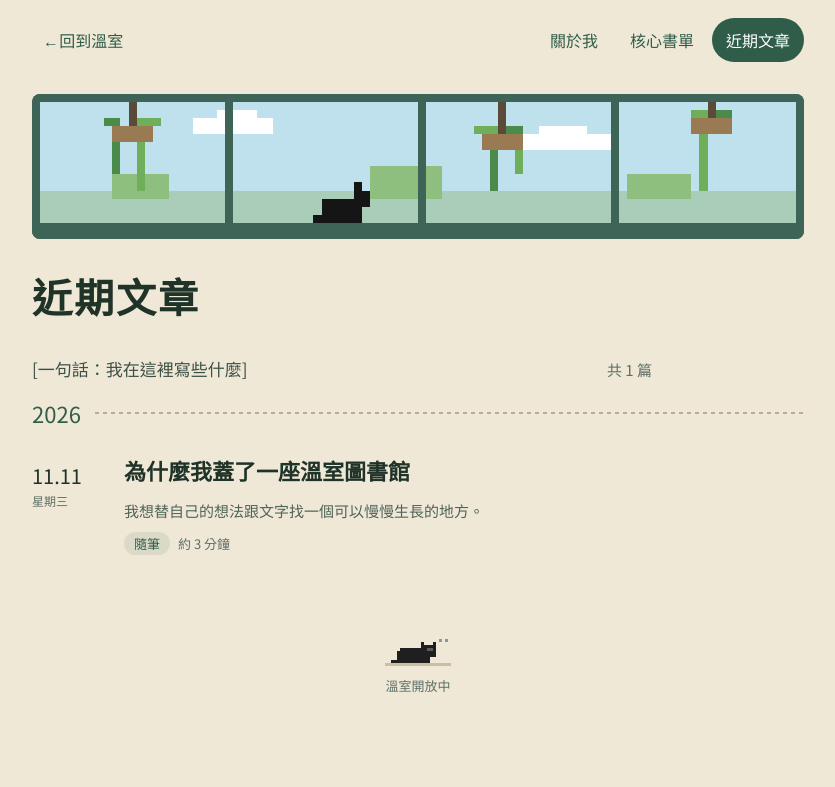
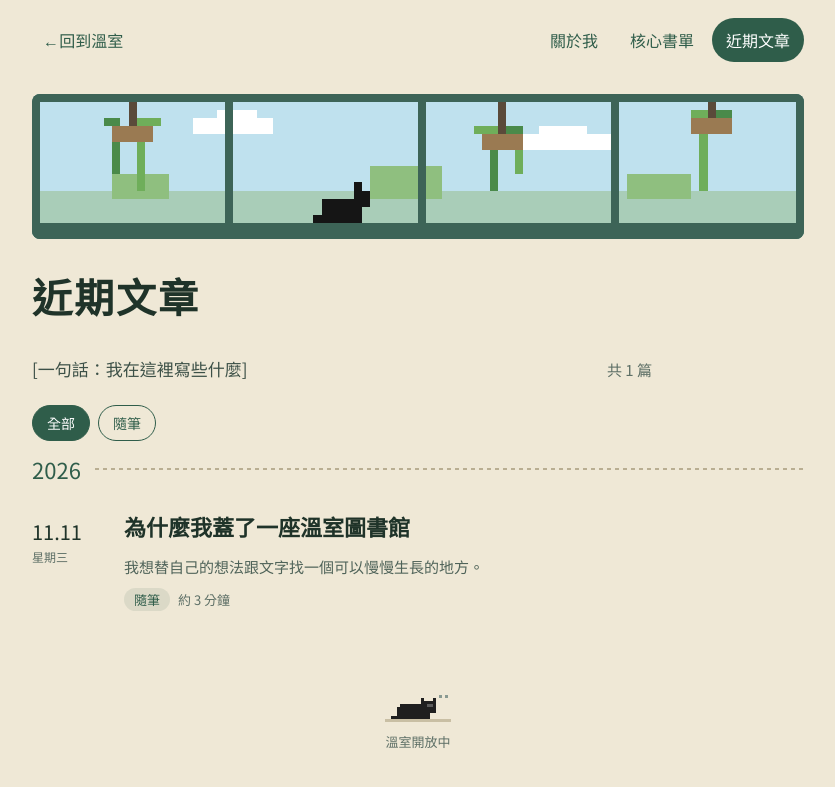
Before and after one commit to Pearlish128624/Pearlish128624.github.io, a Jekyll site: the page built from posts.html, in a window 1280 px wide. Shown: the top 787 px of the page, without its empty margins (222-1057 px from the left). Built offline with Jekyll 4.4.1, drawn with Linux system fonts in a browser that asks for light colours; some web fonts are replaced.

Commit message:
Add category filter to posts page and link post category
Co-Authored-By: Claude Opus 5.5 <noreply@anthropic.com>

```diff
--- a/_layouts/post.html
+++ b/_layouts/post.html
@@ -14,7 +14,7 @@
 </div>
 <article class="post">
   <header class="posthead">
-    <span class="pix meta"><span>{{ page.date | date: "%Y.%m.%d" }}</span><span aria-hidden="true">·</span><span>約 {{ mins }} 分鐘</span>{% if page.category %}<span aria-hidden="true">·</span><span class="cat">{{ page.category }}</span>{% endif %}</span>
+    <span class="pix meta"><span>{{ page.date | date: "%Y.%m.%d" }}</span><span aria-hidden="true">·</span><span>約 {{ mins }} 分鐘</span>{% if page.category %}<span aria-hidden="true">·</span><a class="cat" href="{{ '/posts/' | relative_url }}?cat={{ page.category | url_encode }}">{{ page.category }}</a>{% endif %}</span>
     <h1>{{ page.title }}</h1>
     {% if page.summary %}<p class="lede">{{ page.summary }}</p>{% endif %}
     <svg class="px sprig" width="72" height="24" viewBox="0 0 24 8" aria-hidden="true"><rect x="0" y="4" width="24" height="1" fill="#c9bfa4"></rect><rect x="11" y="1" width="1" height="6" fill="#4a8a4a"></rect><rect x="9" y="2" width="2" height="1" fill="#6fae5a"></rect><rect x="12" y="1" width="2" height="1" fill="#6fae5a"></rect><rect x="9" y="5" width="2" height="1" fill="#4a8a4a"></rect><rect x="12" y="4" width="2" height="1" fill="#6fae5a"></rect><rect x="10" y="0" width="3" height="1" fill="#e58aa6"></rect></svg>
--- a/assets/css/site.css
+++ b/assets/css/site.css
@@ -99,3 +99,11 @@ a{color:var(--green)} a:hover{color:var(--green-dk)}
   .pagetitle{font-size:32px} .posthead h1{font-size:30px}
   .prose p,.prose ul,.prose ol{font-size:17px}
 }
+.catfilter{display:flex;flex-wrap:wrap;gap:8px;margin:20px 0 4px}
+.chip{min-height:36px;padding:6px 14px;border:1.5px solid var(--green);border-radius:999px;background:transparent;color:var(--green);font-family:'DotGothic16','Noto Sans TC',monospace;font-size:14px;cursor:pointer}
+.chip:hover{background:rgba(47,93,74,.1)}
+.chip.on{background:var(--green);color:#fff}
+.chip:focus-visible{outline:2px solid var(--green);outline-offset:2px}
+.entry[hidden],.year[hidden]{display:none}
+.emptynote{color:var(--muted);font-size:15px}
+.posthead a.cat{text-decoration:none} .posthead a.cat:hover{text-decoration:underline}
--- a/posts.html
+++ b/posts.html
@@ -5,7 +5,14 @@ permalink: /posts/
 banner: true
 ---
 {%- assign wd = "日,一,二,三,四,五,六" | split: "," -%}
-<p class="lede">{{ site.posts_intro }}<span class="pix count">共 {{ site.posts | size }} 篇</span></p>
+<p class="lede">{{ site.posts_intro }}<span class="pix count" id="postcount">共 {{ site.posts | size }} 篇</span></p>
+{%- assign cats = site.posts | map: "category" | compact | uniq | sort -%}
+{% if cats.size > 0 %}
+<div class="catfilter" role="group" aria-label="依分類篩選">
+  <button type="button" class="chip on" data-cat="" aria-pressed="true">全部</button>
+  {% for c in cats %}<button type="button" class="chip" data-cat="{{ c | escape }}" aria-pressed="false">{{ c }}</button>{% endfor %}
+</div>
+{% endif %}
 {%- assign years = site.posts | group_by_exp: "p", "p.date | date: '%Y'" -%}
 {% for y in years %}
 <section class="year" aria-labelledby="y{{ y.name }}">
@@ -13,7 +20,7 @@ banner: true
   {% for post in y.items %}
   {%- assign w = post.date | date: "%w" | plus: 0 -%}
   {%- assign mins = post.content | strip_html | strip_newlines | size | divided_by: 400 | plus: 1 -%}
-  <a class="entry" href="{{ post.url | relative_url }}">
+  <a class="entry" data-cat="{{ post.category | escape }}" href="{{ post.url | relative_url }}">
     <span class="pix edate"><span class="md">{{ post.date | date: "%m.%d" }}</span><span class="wk">星期{{ wd[w] }}</span></span>
     <span class="ebody">
       <span class="etitle">{{ post.title }}</span>
@@ -25,3 +32,25 @@ banner: true
   {% endfor %}
 </section>
 {% endfor %}
+<p class="emptynote" id="emptynote" hidden>這個分類還沒有文章。</p>
+<script>
+(function(){
+  var chips=document.querySelectorAll('.catfilter .chip');
+  if(!chips.length) return;
+  var entries=document.querySelectorAll('.entry'), years=document.querySelectorAll('.year');
+  var count=document.getElementById('postcount'), empty=document.getElementById('emptynote');
+  function apply(cat, push){
+    var known=false;
+    chips.forEach(function(c){ var on=c.dataset.cat===cat; if(on) known=true; c.classList.toggle('on',on); c.setAttribute('aria-pressed',on); });
+    if(!known){ cat=''; chips[0].classList.add('on'); chips[0].setAttribute('aria-pressed','true'); }
+    var n=0;
+    entries.forEach(function(e){ var show=!cat||e.dataset.cat===cat; e.hidden=!show; if(show) n++; });
+    years.forEach(function(y){ y.hidden=!y.querySelector('.entry:not([hidden])'); });
+    count.textContent='共 '+n+' 篇';
+    empty.hidden=n>0;
+    if(push){ var u=new URL(location.href); if(cat) u.searchParams.set('cat',cat); else u.searchParams.delete('cat'); history.replaceState(null,'',u); }
+  }
+  chips.forEach(function(c){ c.addEventListener('click',function(){ apply(c.dataset.cat,true); }); });
+  apply(new URLSearchParams(location.search).get('cat')||'',false);
+})();
+</script>
```
